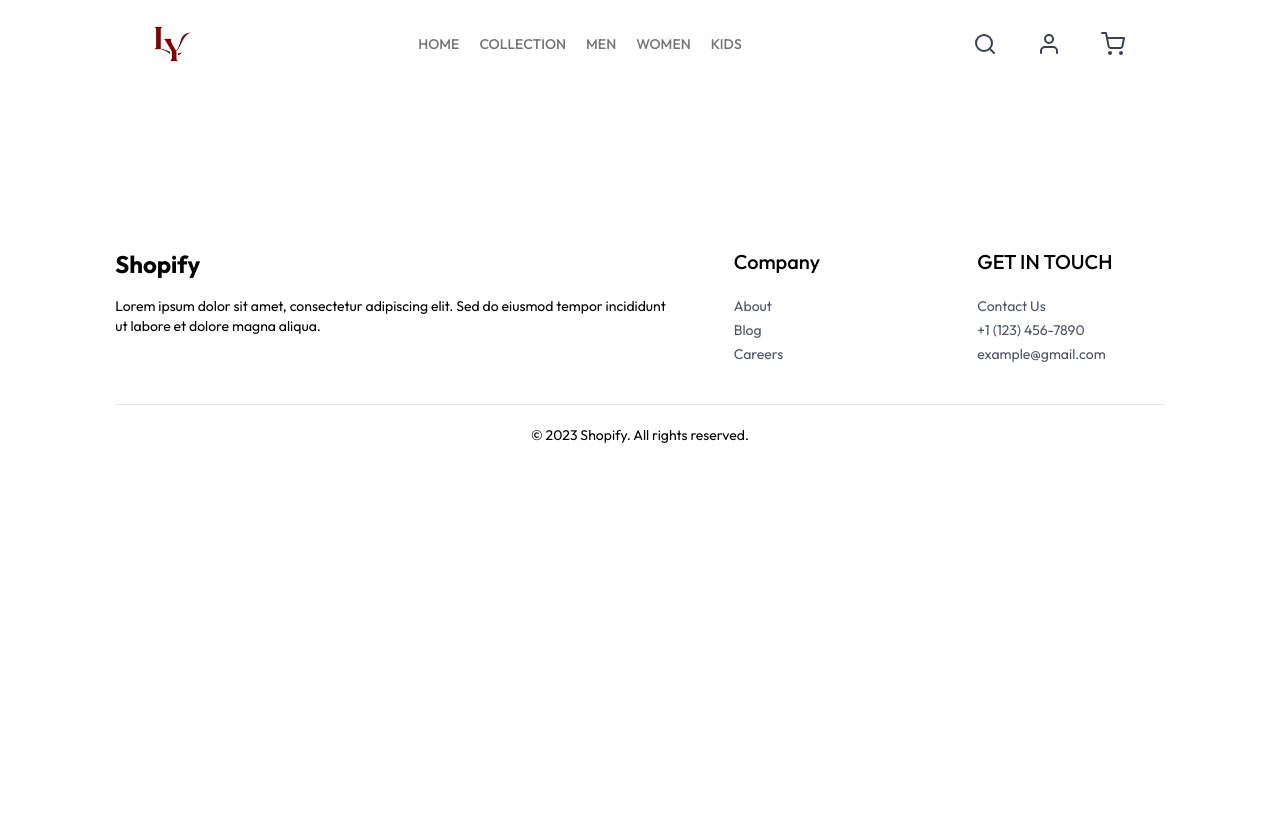
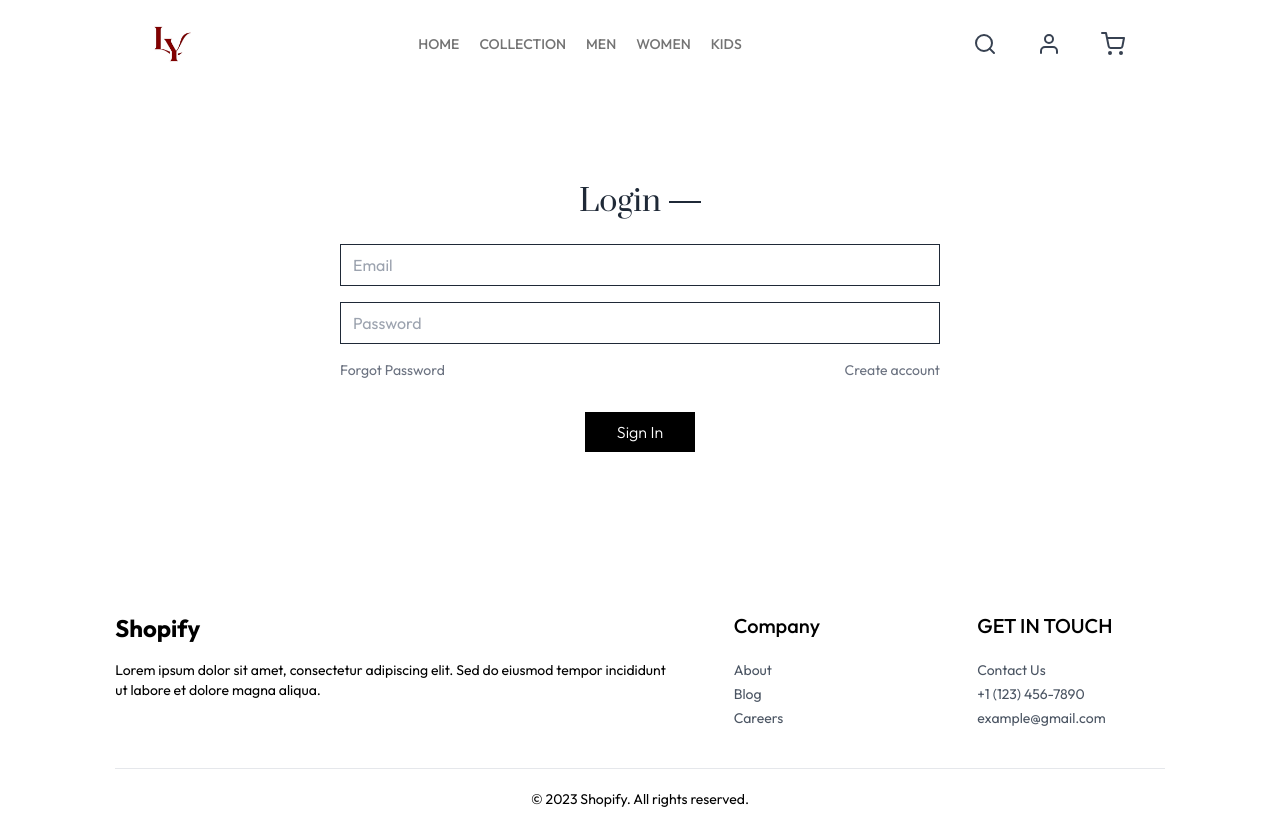
Before and after one commit to Siddh07/Ecommerce, a React (Vite) app: page /Ecommerce/login in a window 1280 px wide. Before the commit the page ends 800 px from the top, so only its background shows below. Built offline with nearby package versions, Linux system fonts and the light colour scheme.

Commit message:
Created UI for "Login" : "Sign Up"

```diff
--- a/src/components/Navbar.jsx
+++ b/src/components/Navbar.jsx
@@ -5,7 +5,8 @@
 import { MdMenu, MdClose } from 'react-icons/md';
 import { GoSidebarCollapse } from 'react-icons/go';
 import { ShopContext } from '../context/ShopContext';
-
+import Login from '../pages/Login.jsx';
+import { Link } from 'react-router-dom';
 // Import your data files
 import categories from '../assets/data/Categories.json';
 import products from '../assets/products.js';
@@ -270,18 +271,22 @@
 
           {/* User Dropdown */}
           <div className="relative">
+           <Link to ='/Login'>
             <button
               onClick={() => setDropdownOpen(!dropdownOpen)}
               className="p-2 rounded-full hover:bg-gray-100 transition"
             >
               <FiUser className="h-6 w-6 text-gray-700" />
-            </button>
+            </button></Link>
             {dropdownOpen && (
-              <div className="absolute right-0 top-12 w-36 py-3 px-5 bg-slate-100 text-gray-500 rounded shadow-lg z-50">
+
+
+           <div className="absolute right-0 top-12 w-36 py-3 px-5 bg-slate-100 text-gray-500 rounded shadow-lg z-50">
                 <NavLink to="/profile" className="block cursor-pointer hover:text-black">My Profile</NavLink>
                 <NavLink to="/orders" className="block cursor-pointer hover:text-black">Orders</NavLink>
                 <button className="block cursor-pointer hover:text-black w-full text-left">Logout</button>
               </div>
+
             )}
           </div>
 
--- a/src/pages/Login.jsx
+++ b/src/pages/Login.jsx
@@ -1,11 +1,74 @@
-import React from 'react'
+import React, { useState } from "react";
 
 const Login = () => {
+  const [currentUser, setCurrentUser] = useState("Login");
+
+  const onSubmitHandler = async (event) => {
+    event.preventDefault();
+    // TODO: handle login or signup logic here
+    console.log(`${currentUser} form submitted`);
+  };
+
   return (
-    <div>
+    <form
+      onSubmit={onSubmitHandler}
+      className="flex flex-col items-center w-[90%] sm:max-w-[600px] mx-auto my-14 gap-4 text-gray-800"
+    >
+      <div className="inline-flex items-center gap-2 mb-2 mt-10">
+        <p className="prata-regular text-3xl">{currentUser}</p>
+        <hr className="border-none h-[1.5px] w-8 bg-gray-800" />
+      </div>
 
-    </div>
-  )
-}
+      {currentUser !== "Login" && (
+        <input
+          type="text"
+          placeholder="Name"
+          required
+          className="w-full px-3 py-2 border border-gray-800"
+        />
+      )}
 
-export default Login
+      <input
+        type="email"
+        placeholder="Email"
+        required
+        className="w-full px-3 py-2 border border-gray-800"
+      />
+      <input
+        type="password"
+        placeholder="Password"
+        required
+        className="w-full px-3 py-2 border border-gray-800"
+      />
+
+      <div className="w-full flex justify-between items-center text-sm text-gray-500">
+        <p className="cursor-pointer">Forgot Password</p>
+
+        {currentUser === "Login" ? (
+          <p
+            onClick={() => setCurrentUser("Signup")}
+            className="cursor-pointer"
+          >
+            Create account
+          </p>
+        ) : (
+          <p
+            onClick={() => setCurrentUser("Login")}
+            className="cursor-pointer"
+          >
+            Login here
+          </p>
+        )}
+      </div>
+
+      <button
+        type="submit"
+        className="bg-black text-white font-light px-8 py-2 mt-4"
+      >
+        {currentUser === "Login" ? "Sign In" : "Sign Up"}
+      </button>
+    </form>
+  );
+};
+
+export default Login;
```
